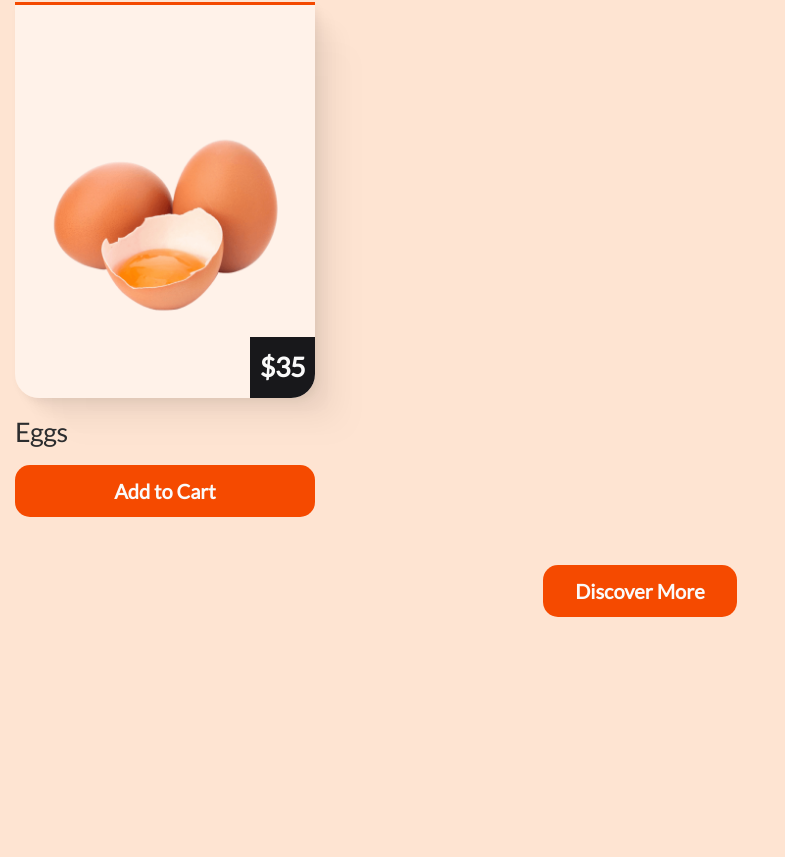
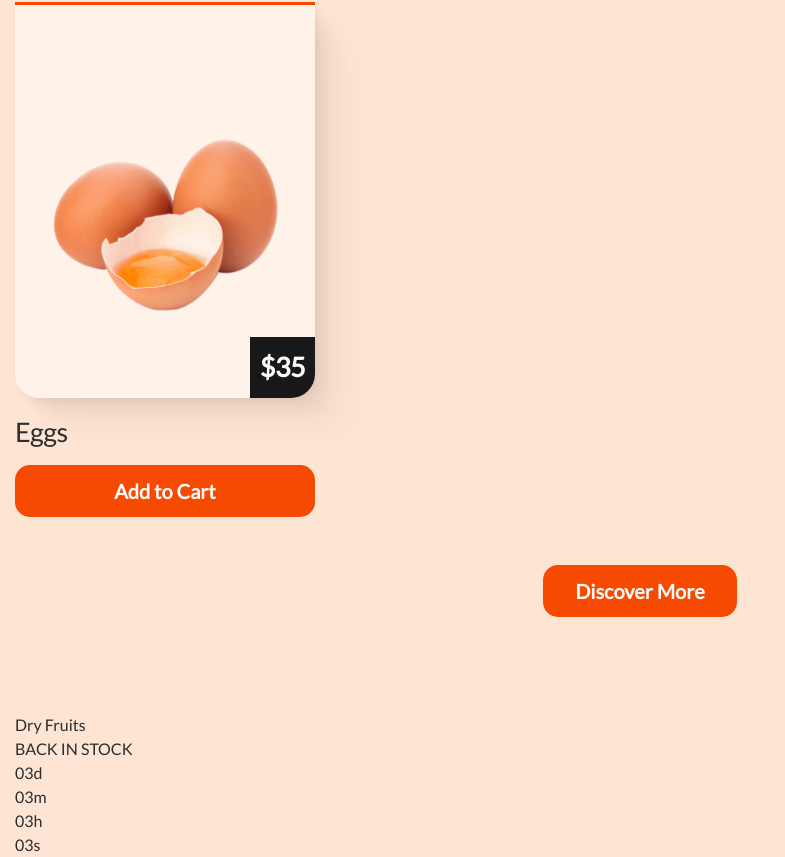
Before and after one commit to hossein1075/e-Bazar, a React (Vite) app: page / in a window 1280 px wide. Shown: the part 1678-2535 px from the top of the page, without its empty margins (0-785 px from the left). Before the commit the page ends 2391 px from the top, so only its background shows below. Built offline with nearby package versions, Linux system fonts and the light colour scheme.

Commit message:
add html section Banner Off

```diff
--- a/src/components/main/Main.jsx
+++ b/src/components/main/Main.jsx
@@ -2,6 +2,7 @@ import React from 'react'
 import Banner from './sections/section1/Banner'
 import Category from './sections/section2/Category'
 import Products from './sections/section3/Products'
+import BannerOff from './sections/section4/BannerOff'
 function Main() {
   return (
     <>
@@ -9,6 +10,7 @@ function Main() {
       <Banner/>
       <Category/>
       <Products/>
+      <BannerOff/>
     </main>
     </>
   )
--- /dev/null
+++ b/src/components/main/sections/section4/BannerOff.jsx
@@ -0,0 +1,36 @@
+import React from 'react'
+
+function BannerOff() {
+  return (
+    <>
+    <section>
+        <div className="container">
+            <div>
+                <h5>Dry Fruits</h5>
+                <h2>BACK IN STOCK</h2>
+                <ul>
+                    <li>
+                        03
+                        <span>d</span>
+                    </li>
+                    <li>
+                        03
+                        <span>m</span>
+                    </li>
+                    <li>
+                        03
+                        <span>h</span>
+                    </li>
+                    <li>
+                        03
+                        <span>s</span>
+                    </li>
+                </ul>
+            </div>
+        </div>
+    </section>
+    </>
+  )
+}
+
+export default BannerOff
```
